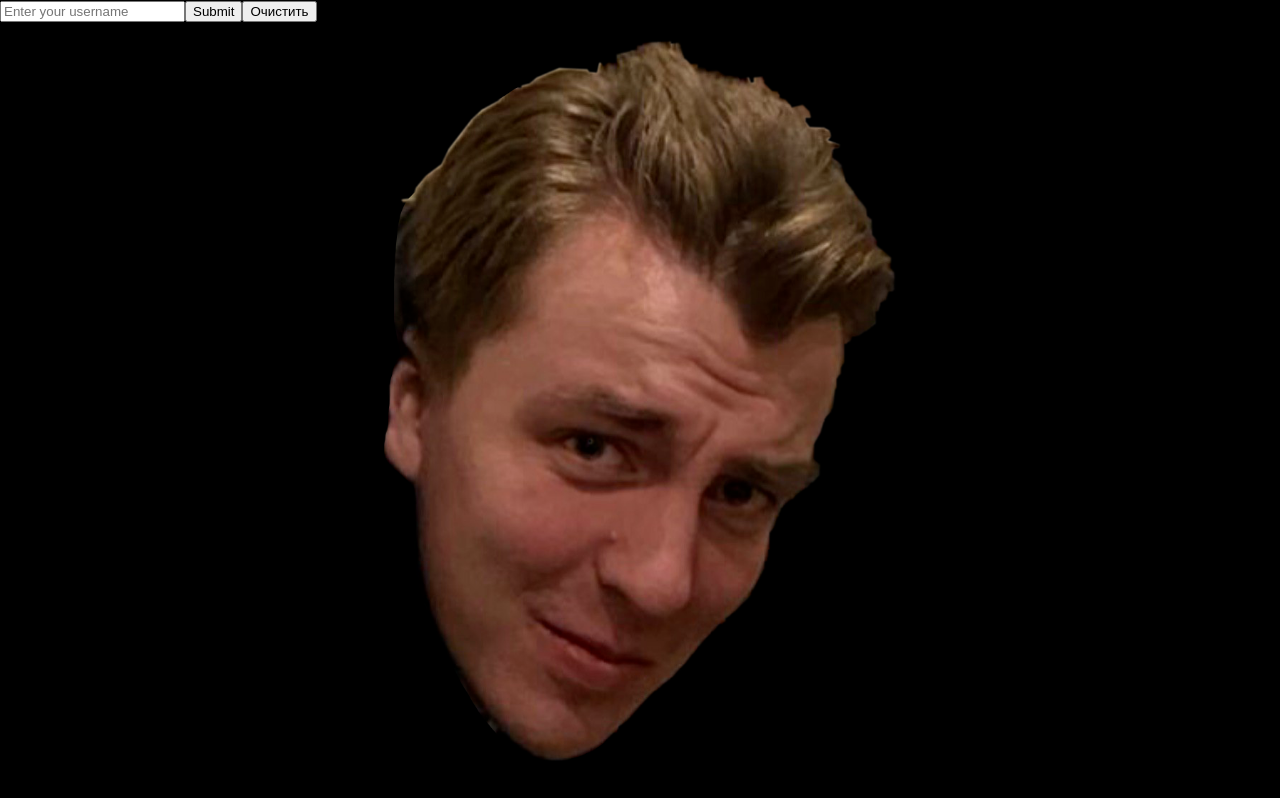
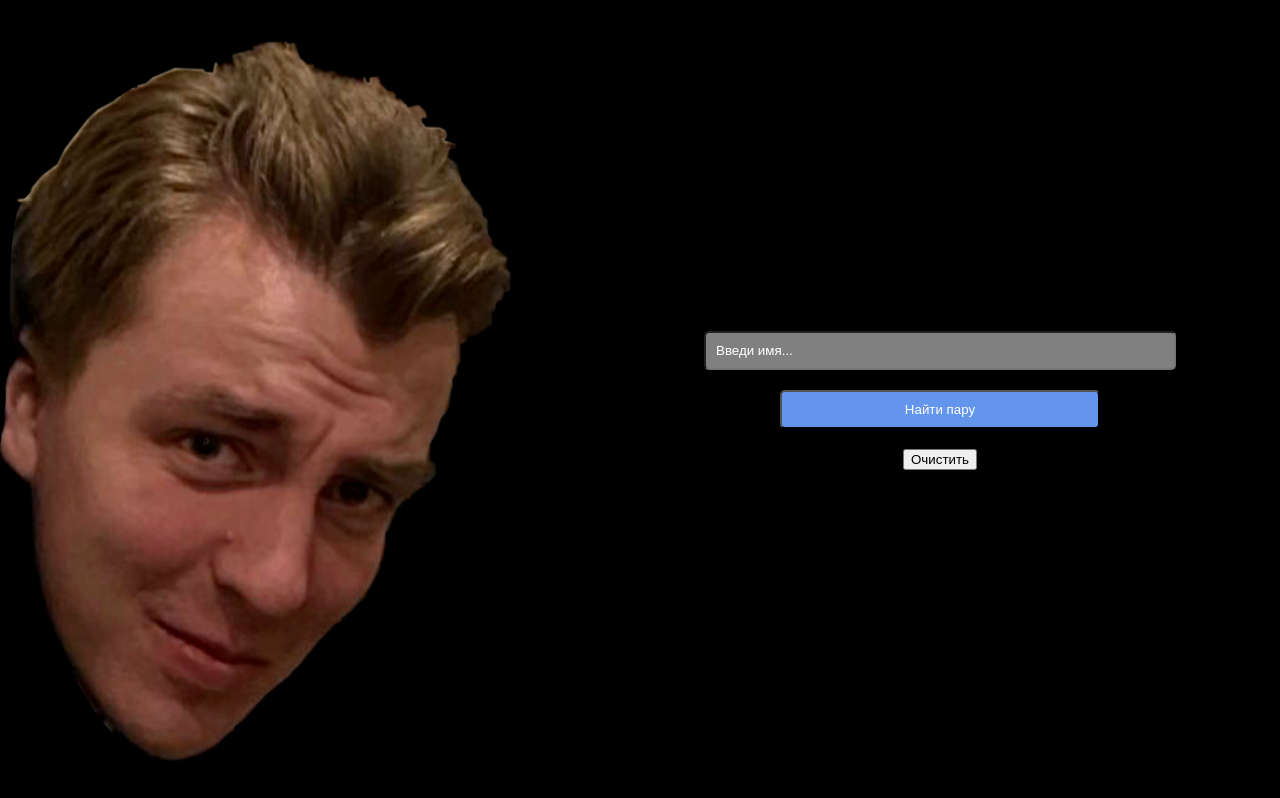
Before and after one commit to efeeney26/randomizator, a React (Create React App) app in the folder client/: page / in a window 1280 px wide. Built offline with nearby package versions, Linux system fonts and the light colour scheme; no server answers.

Commit message:
front: refs

```diff
--- a/client/src/App.js
+++ b/client/src/App.js
@@ -104,14 +104,26 @@ const App = function () {
         <div
             className={style.container}
         >
-            <div>
-                <form onSubmit={handleSubmit}>
+            <div
+                className={style.formContainer}
+            >
+                <form
+                    onSubmit={handleSubmit}
+                    className={style.form}
+                >
                     <input
+                        id="username"
                         onChange={handleChange}
                         type="text"
-                        placeholder="Enter your username"
+                        placeholder="Введи имя..."
+                        className={style.input}
                     />
-                    <button type="submit">Submit</button>
+                    <button
+                        type="submit"
+                        className={style.button}
+                    >
+                        Найти пару
+                    </button>
                     <button type="button" onClick={handleUpdate}>Очистить</button>
                 </form>
                 {state.sideUser?.name && <p>{`Тебе достался ${state.sideUser.name}`}</p>}
--- a/client/src/App.module.css
+++ b/client/src/App.module.css
@@ -1,11 +1,78 @@
-.container {
-  min-height: 100vh;
-  background: black center / contain no-repeat url("./assets/face.png");
-  background-size: 80%;
+.container{
+  display: flex;
+  flex-direction: row;
+  align-items: flex-end;
+  justify-content: center;
+  height: 100vh;
+  width: 100vw;
+  background: black top / contain no-repeat url("./assets/face.png");
+  background-size: 70%;
 }
 
-@media screen and (min-width: 900px) {
+.formContainer {
+  padding: 0 20px;
+  height: 50vh;
+  width: 100vw;
+  display: flex;
+  flex-direction: row;
+  align-items: center;
+  justify-content: center;
+}
+
+.form {
+  width: 100%;
+  display: flex;
+  flex-direction: column;
+  align-items: center;
+  justify-content: center;
+  color: white;
+}
+
+.form >:not(:last-child) {
+  margin-bottom: 20px;
+}
+
+.input {
+  width: 70%;
+  padding: 8px;
+  border-radius: 5px;
+  background-color: grey;
+  color: white;
+}
+
+.input::placeholder {
+  color: white;
+}
+
+.input:focus, button:focus {
+  border-color: cornflowerblue;
+}
+
+.button {
+  background-color: cornflowerblue;
+  padding: 8px;
+  width: 50%;
+  border-radius: 5px;
+  color: white;
+}
+
+@media (min-width: 600px) and (max-width: 960px){
   .container {
+    background-size: 50%;
+  }
+}
+
+@media (min-width: 960px){
+  .container {
+    flex-direction: column;
+    background-position: left;
     background-size: 40%;
   }
+  .formContainer {
+    height: 100vh;
+    width: 50vw;
+  }
+  .input, .button {
+    padding: 10px;
+  }
 }
```
